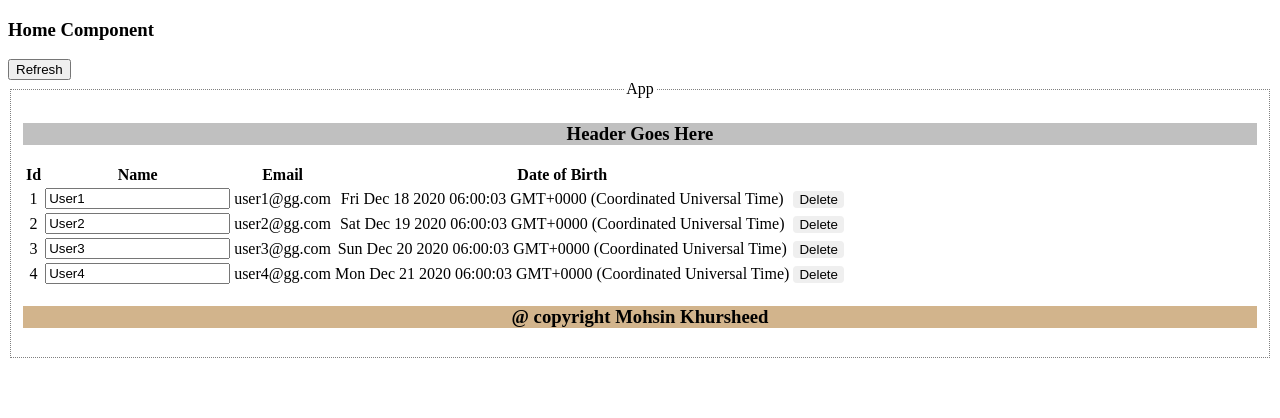
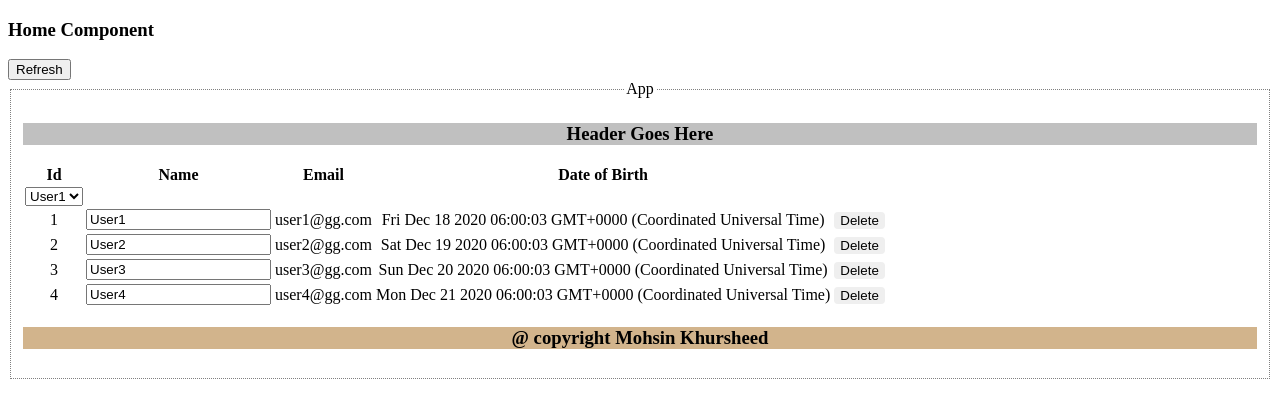
Before and after one commit to techmomo/angular-basics, an Angular app in the folder angular/user-service/: page / in a window 1280 px wide. Shown: the top 418 px of the page. Built offline with nearby package versions, Linux system fonts and the light colour scheme.

Commit message:
get current dropdown select

```diff
--- a/angular/user-service/src/app/user/user.component.html
+++ b/angular/user-service/src/app/user/user.component.html
@@ -13,6 +13,9 @@
         </tr>
     </thead>
     <tbody>
+        <select name="" [id]="name" (change)="eGetId($event.target)" >
+            <option *ngFor="let u of users" value="{{u.id}}">{{u.name}}</option>
+        </select>
         <tr *ngFor="let u of users">
             <td>{{u.id}}</td>
             <td><input type="text" [value]="u.name"/> </td>
--- a/angular/user-service/src/app/user/user.component.ts
+++ b/angular/user-service/src/app/user/user.component.ts
@@ -58,4 +58,38 @@ export class UserComponent implements OnInit {
       this.errorMessage = 'No Users Found...!'
     }
   }
+  eGetId(event){
+    console.log(event.value);
+  }
 }
+
+// ng new user-service // create a new angular project
+// ng g c user // create a new component
+// ng g c footer
+// ng g c header
+
+// object structure
+// let employees = [
+//   { // eid ename project name pbudget
+//     eid: 1,
+//     ename: 'XYZ',
+//     email: 'a@gg.com',
+//     project:{
+//       pid: 1,
+//       pname: 'Roche',
+//       budget: 10000
+//     },
+//     salary: 500
+//   },
+//   {
+//     eid: 2,
+//     ename: 'XYZ',
+//     email: 'a@gg.com',
+//     project:{
+//       pid:2,
+//       pname: 'ATT',
+//       budget: 7000
+//     },
+//     salary: 600
+//   }
+// ]
```
